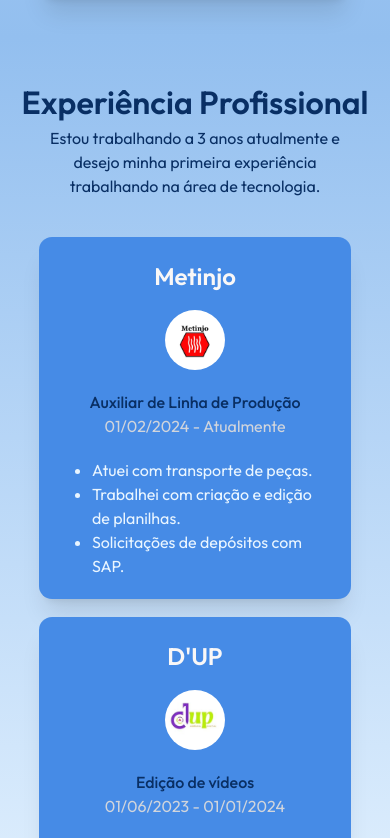
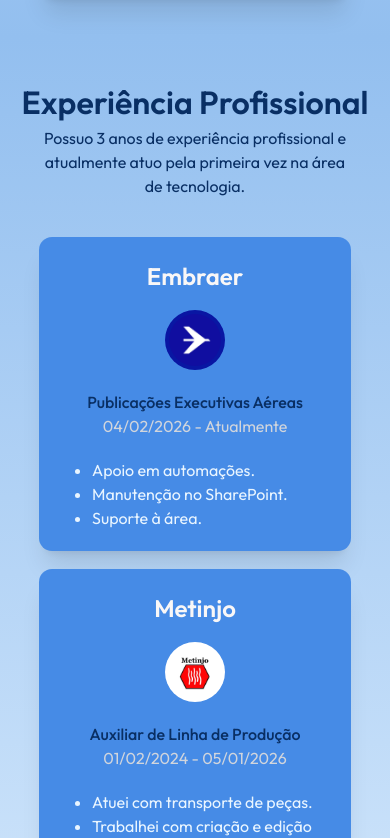
Before and after one commit to Robizuu/gabrielmotta.dev, a React (Vite) app: page / in a window 390 px wide. Shown: the part 5126-5964 px from the top of the page. Built offline with nearby package versions, Linux system fonts and the light colour scheme.

Commit message:
style: atualiza textos e adiciona nova experiência profissional

```diff
--- a/src/pages/journey/Journey.jsx
+++ b/src/pages/journey/Journey.jsx
@@ -8,10 +8,32 @@
         Experiência Profissional
       </h2>
       <p className="text-center mx-10 lg:text-[1.2rem] md:px-20 mb-10 dark:text-gray-300 reveal">
-        Estou trabalhando a 3 anos atualmente e desejo minha primeira
-        experiência trabalhando na área de tecnologia.
+        Possuo 3 anos de experiência profissional e atualmente atuo pela primeira vez na área de tecnologia.
       </p>
       <div className="grid lg:grid-cols-2 gap-5 lg:gap-10 md:px-30 lg:px-[20%]">
+        <div className="bg-azul-300 dark:bg-cinza-300 rounded-xl ring-azul-300 flex flex-col justify-center gap-1 p-5 mx-10 md:mx-0 lg:mx-0 shadow-xl ring-1 hover:ring-branco-100 dark:ring-cinza-100 hover:dark:ring-laranja-100 transition-all duration-300 reveal">
+          <div className="flex flex-col justify-center items-center">
+            <h4 className="text-[1.5rem] text-branco-100 dark:text-laranja-100 font-semibold">
+              Embraer
+            </h4>
+            <div className="rounded-full h-15 w-15 my-4">
+              <img className="rounded-full p-1 bg-azul-500" src="embraer.jpg" />
+            </div>
+          </div>
+          <div className="flex flex-col lg:flex-row lg:justify-around lg:py-2">
+            <h3 className="text-azul-400 dark:text-branco-100 font-medium text-center">
+              Publicações Executivas Aéreas
+            </h3>
+            <p className="text-gray-300 dark:text-branco-300 text-center">
+              04/02/2026 - Atualmente
+            </p>
+          </div>
+          <ul className="text-azul-100 dark:text-gray-400 list-disc ml-8 mt-4">
+            <li>Apoio em automações.</li>
+            <li>Manutenção no SharePoint.</li>
+            <li>Suporte à área.</li>
+          </ul>
+        </div>
         <div className="bg-azul-300 dark:bg-cinza-300 rounded-xl ring-azul-300 flex flex-col justify-center gap-1 p-5 mx-10 md:mx-0 lg:mx-0 shadow-xl ring-1 hover:ring-branco-100 dark:ring-cinza-100 hover:dark:ring-laranja-100 transition-all duration-300 reveal">
           <div className="flex flex-col justify-center items-center">
             <h4 className="text-[1.5rem] text-branco-100 dark:text-laranja-100 font-semibold">
@@ -26,7 +48,7 @@
               Auxiliar de Linha de Produção
             </h3>
             <p className="text-gray-300 dark:text-branco-300 text-center">
-              01/02/2024 - Atualmente
+              01/02/2024 - 05/01/2026
             </p>
           </div>
           <ul className="text-azul-100 dark:text-gray-400 list-disc ml-8 mt-4">
@@ -35,7 +57,8 @@
             <li>Solicitações de depósitos com SAP.</li>
           </ul>
         </div>
-        <div className="bg-azul-300 dark:bg-cinza-300 rounded-xl flex flex-col justify-center gap-1 p-5 mx-10 md:mx-0 lg:mx-0 shadow-xl ring-1 ring-azul-300 hover:ring-branco-100 dark:ring-cinza-100 hover:dark:ring-laranja-100 transition-all duration-300 reveal">
+        <div className="lg:col-span-2 flex justify-center">
+          <div className="bg-azul-300 dark:bg-cinza-300 rounded-xl flex flex-col justify-center gap-1 p-5 mx-10 md:mx-0 lg:mx-0 shadow-xl ring-1 ring-azul-300 hover:ring-branco-100 dark:ring-cinza-100 hover:dark:ring-laranja-100 max-w-[550px] w-full transition-all duration-300 reveal">
             <div className="flex flex-col justify-center items-center">
               <h4 className="text-[1.5rem] text-branco-100 dark:text-laranja-100 font-semibold">
                 D'UP
@@ -57,6 +80,7 @@
             </ul>
           </div>
         </div>
+      </div>
     </section>
   );
 };
```
Also changed, not shown: public/embraer.jpg (added). Lines whose indentation alone changed are shown as unchanged.
